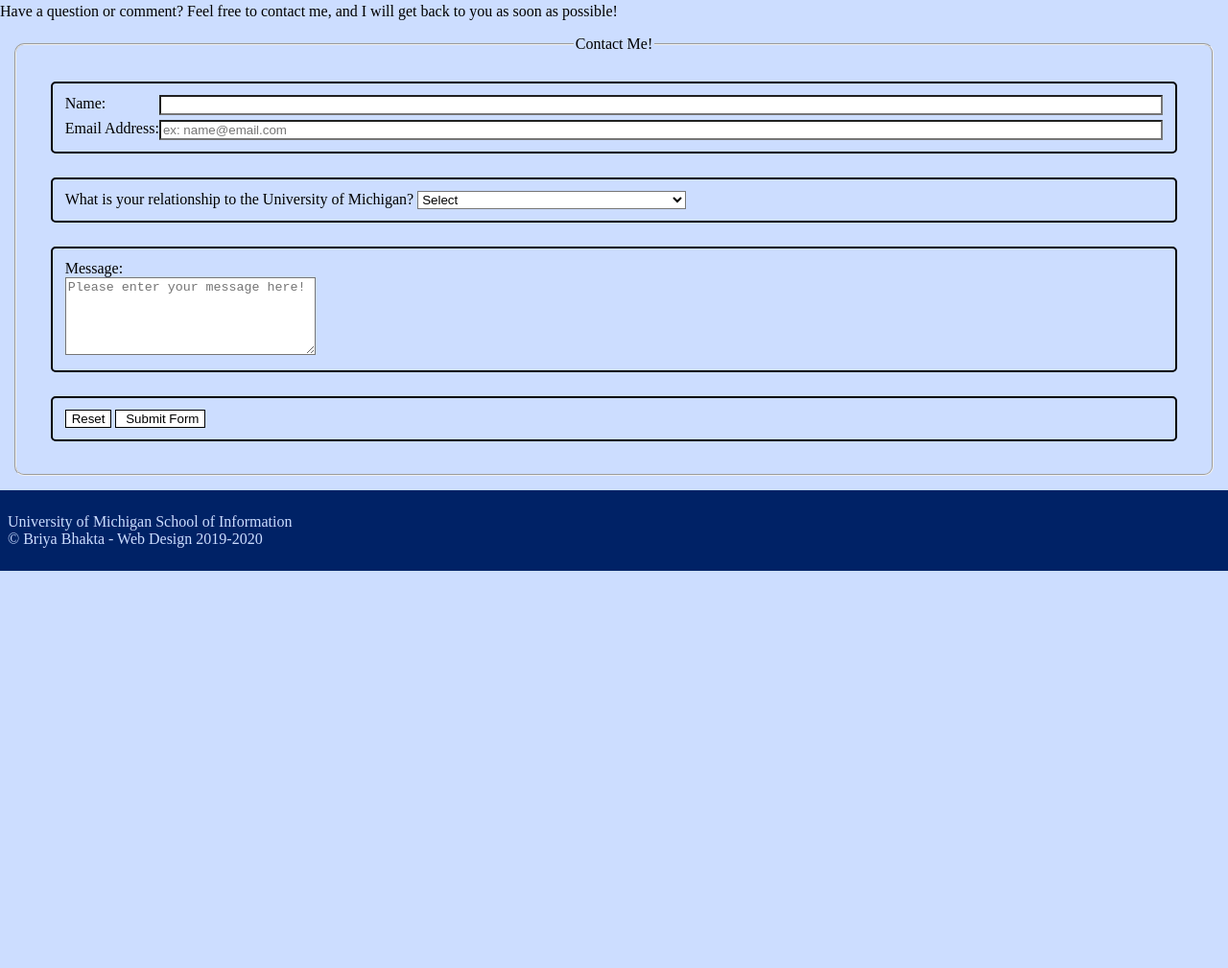
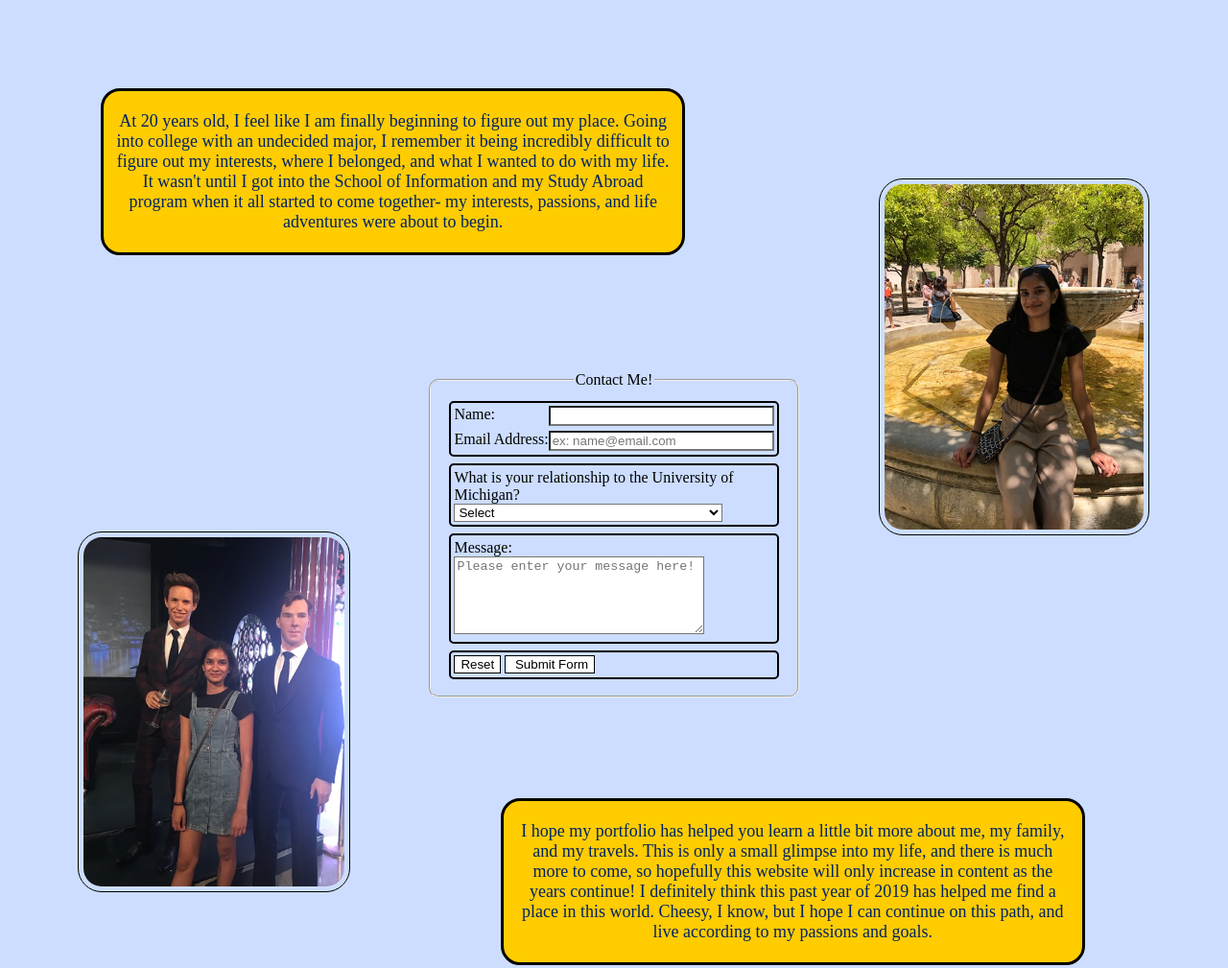
Before and after one commit to briyabhakta/portfolio, a plain HTML site: page contact.html in a window 1280 px wide. Shown: the part 123-1132 px from the top of the page at 96% size. Before the commit the page ends 800 px from the top, so only its background shows below. Drawn offline with Linux system fonts and the light colour scheme.

Commit message:
media queries

```diff
--- a/contact.html
+++ b/contact.html
@@ -20,8 +20,28 @@
     </header>
 
     <main id="skip">
-      <p>Have a question or comment? Feel free to contact me, and I will get back
+      <div class="contactContainer">
+        <p class="contactP" id="unsure">At 20 years old, I feel like I am finally beginning to figure out my place.
+          Going into college with an undecided major, I remember it being incredibly
+          difficult to figure out my interests, where I belonged, and what I wanted to
+          do with my life. It wasn't until I got into the School of Information and my
+          Study Abroad program when it all started to come together- my interests,
+          passions, and life adventures were about to begin.</p>
+        <div class="alcazarDiv">
+          <img id="alcazar" src="images/alcazar.png" alt="Me in Sevilla at the Alcazar"/>
+        </div>
+        <p class="contactP" id="conclusion">I hope my portfolio has helped you learn a little bit more about me, my
+          family, and my travels. This is only a small glimpse into my life, and there
+          is much more to come, so hopefully this website will only increase in content
+          as the years continue! I definitely think this past year of 2019 has helped
+          me find a place in this world. Cheesy, I know, but I hope I can continue on
+          this path, and live according to my passions and goals.</p>
+        <div class="britishDiv">
+          <img id="british" src="images/british.png" alt="Me with my friends Bennie and Eddie in London!"/>
+        </div>
+        <p class=contactP id="sentence">Have a question or comment? Feel free to contact me, and I will get back
           to you as soon as possible!</p>
+
         <form action="https://formspree.io/xbjklvry" method="POST">
           <fieldset>
              <legend>Contact Me!</legend>
@@ -50,6 +70,7 @@
              </div>
              </fieldset>
            </form>
+      </div>
     </main>
 
     <footer>
--- a/css/contact.css
+++ b/css/contact.css
@@ -76,12 +76,12 @@ fieldset div{
    border-radius: 5px;
 }
 
+
+
 .contact{
    display: grid;
    grid-template-columns: auto 1fr;
    grid-row-gap: 5px;
-
-
 }
 
 input[type=reset], input[type=submit]{
@@ -95,11 +95,79 @@ input, textarea, select{
    background-color:#FFFFFF;
 }
 
-input:focus{
+input:focus, select:focus, textarea:focus{
   border: 2px solid black;
   color: #002266;
   background: #ffcc00;
 }
+
+.contactP {
+  background-color: #ffcc00;
+  border: 3px solid black;
+  color: #002266;
+  border-radius: 20px;
+  margin: auto;
+  padding: 15px;
+  text-align: center;
+
+}
+
+img {
+  padding: 5px;
+  margin: 15px;
+  border: 1px solid black;
+  border-radius: 25px;
+  display: flex;
+  justify-content: center;
+  align-items: center;
+}
+
+.contactContainer {
+  /* display: grid;
+  grid-template-rows: 1fr 1fr 1fr 1fr 1fr 1fr;
+  grid-template-columns: 1fr 4fr 1fr; */
+  padding: 15px;
+  display: flex;
+  flex-direction: column;
+  flex-wrap: wrap;
+}
+
+#unsure {
+  /* grid-row: 1 / auto;
+  grid-column: 2 / auto; */
+}
+
+.alcazarDiv {
+  /* grid-row: 2 / auto;
+  grid-column: 2 / auto; */
+  display: flex;
+  justify-content: center;
+  align-items: center;
+}
+
+#conclusion {
+  /* grid-row: 3 / auto;
+  grid-column: 2 / auto; */
+}
+
+.britishDiv {
+  /* grid-row: 4 / auto;
+  grid-column: 2 / auto; */
+  display: flex;
+  justify-content: center;
+  align-items: center;
+}
+
+#sentence {
+  /* grid-row: 5 / auto;
+  grid-column: 2 / auto; */
+}
+
+form {
+  /* grid-row: 6 / auto;
+  grid-column: 2 / auto; */
+}
+
 
 
 @media screen and (min-width: 800px){
@@ -109,6 +177,50 @@ input:focus{
     padding: 10px;
     padding-top: 0;
   }
+
+  .contactContainer {
+    display: grid;
+    grid-template-rows: 1fr 1fr 1fr;
+    grid-template-columns: 1fr 1fr;
+    padding: 15px;
+  }
+
+  #unsure {
+    grid-row: 1 / auto;
+    grid-column: 1 / auto;
+  }
+
+  .alcazarDiv {
+    grid-row: 1 / auto;
+    grid-column: 2 / auto;
+    display: flex;
+    justify-content: center;
+    align-items: center;
+  }
+
+  #conclusion {
+    grid-row: 2 / auto;
+    grid-column: 2 / auto;
+  }
+
+  .britishDiv {
+    grid-row: 2 / auto;
+    grid-column: 1 / auto;
+    display: flex;
+    justify-content: center;
+    align-items: center;
+  }
+
+  #sentence {
+    grid-row: 3 / auto;
+    grid-column: 1 / auto;
+  }
+
+  form {
+    grid-row: 3 / auto;
+    grid-column: 2 / auto;
+  }
+
 
 
 
@@ -124,4 +236,60 @@ input:focus{
   footer {
     text-align: left;
   }
+
+  .contactContainer {
+    display: grid;
+    grid-template-rows: 1fr 1fr 1fr;
+    grid-template-columns: 1fr 1fr 1fr;
+    padding: 15px;
+  }
+
+  #unsure {
+    grid-row: 1 / auto;
+    grid-column: 1 / span 2;
+  }
+
+  .alcazarDiv {
+    grid-row: 1 / span 2;
+    grid-column: 3 / auto;
+    display: flex;
+    justify-content: center;
+    align-items: center;
+  }
+
+  #conclusion {
+    grid-row: 3 / auto;
+    grid-column: 2 / span 3;
+  }
+
+  .britishDiv {
+    grid-row: 2 / span 3;
+    grid-column: 1 / auto;
+    display: flex;
+    justify-content: center;
+    align-items: center;
+  }
+
+  #sentence {
+    /* grid-row: 3 / auto;
+    grid-column: 1 / auto; */
+    display: none;
+  }
+
+  form {
+    grid-row: 2 / auto;
+    grid-column: 2 / auto;
+  }
+
+  .contactP {
+    font-size: 18px;
+    padding: 10px;
+    margin: 90px;
+    display: flex;
+    justify-content: center;
+    align-items: center;
+    width: 70%;
+    height: 40%;
+  }
+
 }
```
Also changed, not shown: images/alcazar.png (added), images/british.png (added), 2 other files. Lines whose indentation alone changed are shown as unchanged.
